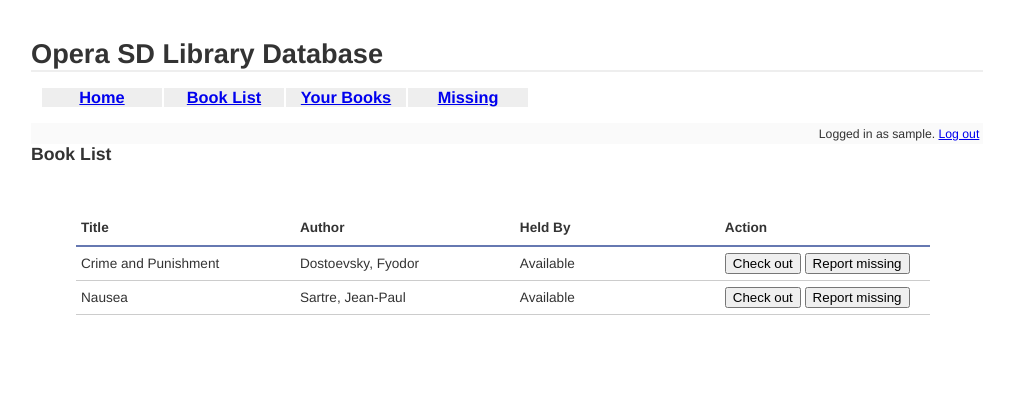
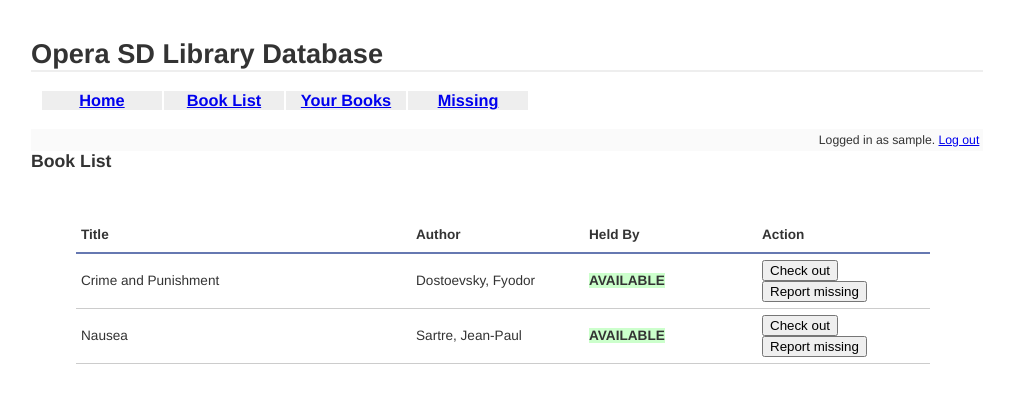
Before and after one commit to ericdoi/LittleLibrarian, a Flask app: page /booklist in a window 1280 px wide. Shown: the top 403 px of the page, without its empty margins (133-1144 px from the left). Run offline with Flask 2, Linux system fonts and the light colour scheme; the visitor is signed in with stand-in values (Sample User, id 1); data comes from the database, SQL or seed files in the repository.

Commit message:
CSS formatting changes Color book heldBy column Cache-busting using modified timestamps on static resources Truncate display of emails in all pages to just the username Add favicon

```diff
--- a/pages.py
+++ b/pages.py
@@ -1,6 +1,19 @@
 from flask import render_template, session, redirect, url_for, escape, request, flash
 from main import app
 from utilFunctions import *
+import os
+
+@app.context_processor
+def override_url_for():
+    return dict(url_for=dated_url_for)
+
+def dated_url_for(endpoint, **values):
+    if endpoint == 'static':
+        filename = values.get('filename', None)
+        if filename:
+            file_path = os.path.join(app.static_folder, filename)
+            values['q'] = int(os.stat(file_path).st_mtime)
+    return url_for(endpoint, **values)
 
 ##### Page Routes ####
 
@@ -66,7 +79,9 @@ def bookList():
             doBookRequest(session['username'], request.form['request'])
     allListQuery = 'SELECT id, title, authorFName, authorLName, heldBy FROM books'
     result = query_db(allListQuery)
-    return render_template('book_list.html', books=result)
+    authorStrs = getAuthorStrs(result)
+    heldByStrs = getUserStrs(result, 'heldBy')
+    return render_template('book_list.html', books=zip(result, authorStrs, heldByStrs))
 
 @app.route('/mybooks', methods=['GET','POST'])
 def myBooks():
@@ -84,7 +99,8 @@ def myBooks():
                       INNER JOIN checkouts co ON (checkoutId = co.id)
                       WHERE heldBy = ?"""
     result = query_db(myBooksQuery, (session['username'],))
-    return render_template('my_books.html', books=result)
+    authorStrs = getAuthorStrs(result)
+    return render_template('my_books.html', books=zip(result, authorStrs))
 
 @app.route('/missingbooks', methods=['GET','POST'])
 def missingBooks():
@@ -101,4 +117,6 @@ def missingBooks():
                            INNER JOIN checkouts co ON (checkoutId = co.id)
                            WHERE heldBy = ?"""
     result = query_db(missingBooksQuery, ("MISSING",))
-    return render_template('missing_books.html', books=result)
+    authorStrs = getAuthorStrs(result)
+    reportedByStrs = getUserStrs(result, 'reportedMissingBy')
+    return render_template('missing_books.html', books=zip(result, authorStrs, reportedByStrs))
--- a/static/project.css
+++ b/static/project.css
@@ -40,12 +40,16 @@ h2 { font-size: 1.3em; }
 
 li
 {
-    padding:5px 0px;
+    padding:0.5em 0em 0.5em 0em;
+}
+table
+{
+    margin: 45px;
+    table-layout: fixed;
+    width: 854px;
 }
 table, th, td
 {
-    margin: 45px;
-    width: 854px;
     border-collapse: collapse;
     text-align: left;
 }
@@ -64,3 +68,24 @@ tbody tr:hover td
 {
     background: #dadafd;
 }
+th.title, td.title
+{
+    width:325px;
+}
+span.available
+{
+    /*color:#006600;*/
+    background-color:#CCFFCC;
+    font-weight:bold;
+}
+span.missing
+{
+    /*color:#990000;*/
+    background-color:#FFCCCC;
+    font-weight:bold;
+}
+span.heldBy
+{
+    background-color:#FFFF99;
+    /*font-weight:bold;*/
+}
--- a/templates/base.html
+++ b/templates/base.html
@@ -2,6 +2,7 @@
 <title>Opera SD Library{% block title %}{% endblock %}</title>
 <script type="text/javascript" src="/static/$(project).js"></script>
 <link rel="stylesheet" href="{{ url_for('static', filename='project.css')}}">
+<link rel="shortcut icon" href="{{ url_for('static', filename='favicon.png') }}">
 <div class=page>
     <h1>Opera SD Library Database</h1>
     <div class=sitenav>
--- a/templates/book_list.html
+++ b/templates/book_list.html
@@ -7,21 +7,23 @@
     <form action="" method="post">
         <table>
             <tr>
-                <th>Title</th>
+                <th class="title">Title</th>
                 <th>Author</th>
                 <th>Held By</th>
                 <th>Action</th>
             </tr>
-            {% for book in books %}
+            {% for (book, authorStr, heldByStr) in books %}
             <tr>
-                <td>{{ book["title"] }}</td>
-                <td>{{ book["authorLName"] + ", " + book["authorFName"] }}</td>
+                <td class="title">{{ book["title"] }}</td>
+                <td>{{ authorStr }}</td>
 
                 {# Status #}
                 {% if book["heldBy"] is none %}
-                <td>Available</td>
+                <td><span class="available">AVAILABLE</span></td>
+                {% elif book["heldBy"] == "MISSING" %}
+                <td><span class="missing">{{ heldByStr }}</span></td>
                 {% else %}
-                <td>{{ book["heldBy"] }}</td>
+                <td><span class="heldBy">{{ heldByStr }}</span></td>
                 {% endif %}
 
                 {# Action #}
--- a/templates/home.html
+++ b/templates/home.html
@@ -5,7 +5,7 @@
 {% endblock %}
 {% block content %}
     <p>Welcome to the Opera SD library database!
-
+    <br></br>
     <h3>Getting Started</h3>
     <ol>
         <li><b><a href={{ url_for("passwordReset") }}>Create</a> your account</b> and log in. It should keep you logged in unless you reset your browser.</li>
@@ -26,10 +26,12 @@
         <li><b>Give feedback:</b> If you find any bugs or have any suggestions, please let your friendly neighborhood librarian know. If you'd like to contribute, check out <a href="https://github.com/ericdoi/LittleLibrarian">the code</a>. Thanks!</li>
     </ol>
 
+    <br></br>
     <h3>Future Improvements</h3>
     <ul>
         <li><b>Shelf locations:</b> Keep track of which shelf each book is kept on, using a location identifier in the database. This will make finding books a lot easier.</li>
         <li><b>Book metadata:</b> Add more book metadata like author, date acquired to the library, a link to the Amazon product page, etc..</li>
+        <li><b>List sorting:</b> Once metadata is populated, allow sorting by various fields. </li>
         <li><b>New books:</b> Should have a "new books" list or announcement page.</li>
     </ul>
     <p>
--- a/utilFunctions.py
+++ b/utilFunctions.py
@@ -133,3 +133,25 @@ def doBookRequest(username, bookId):
         flash("Request email sent! (You'll get a copy.)")
     else:
         flash('Request email could not be sent.')
+
+def getAuthorStrs(rows):
+    """Form LName, FName author strings unless they are null."""
+    authorStrs = []
+    for row in rows:
+        if None not in (row['authorFName'], row['authorLName']):
+            authorStr = row['authorLName'] + ', ' + row['authorFName']
+        else:
+            authorStr = ''
+        authorStrs.append(authorStr)
+    return authorStrs
+
+def getUserStrs(rows, field):
+    """Truncate emails to username unless they are null."""
+    userStrs = []
+    for row in rows:
+        if field in row.keys() and row[field] is not None:
+            userStr = row[field].split('@')[0]
+        else:
+            userStr = ''
+        userStrs.append(userStr)
+    return userStrs
```
Also changed, not shown: templates/missing_books.html (+5 -5 lines), templates/my_books.html (+4 -4 lines), static/favicon.png (added).
